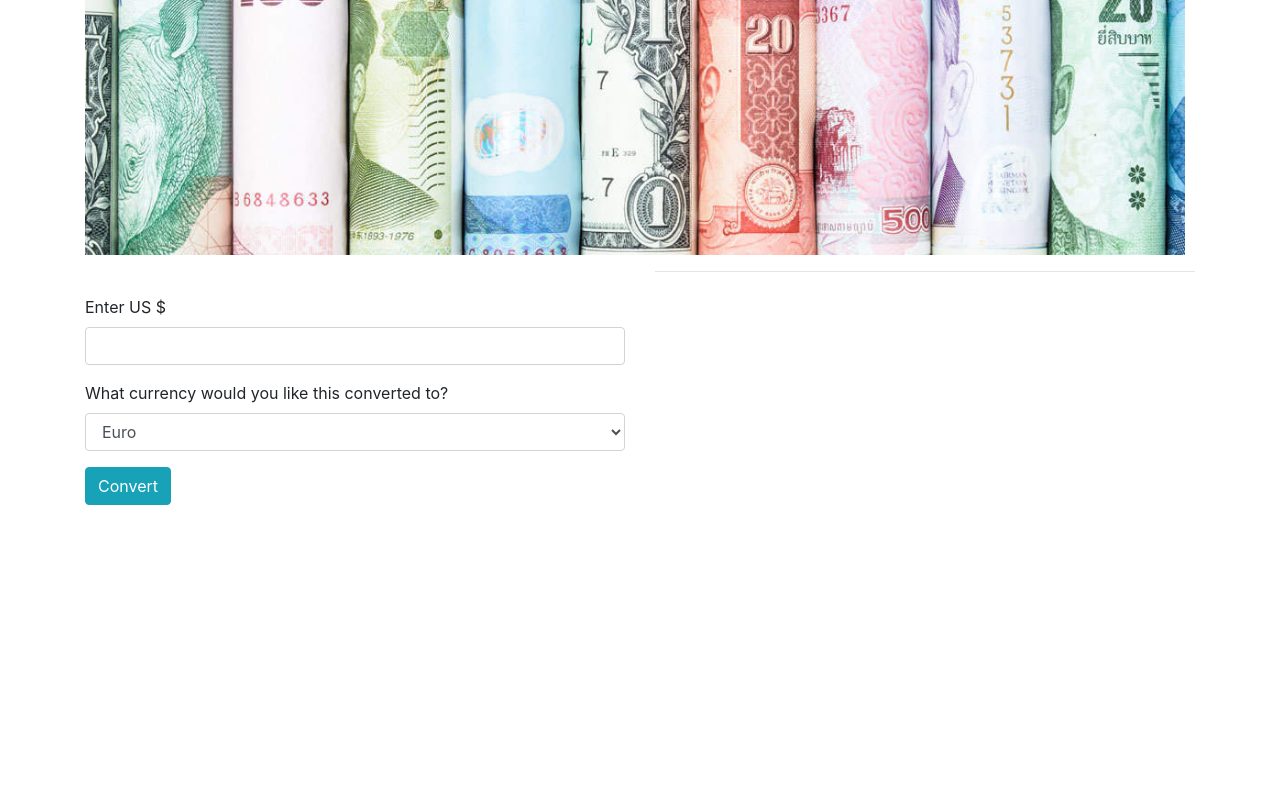
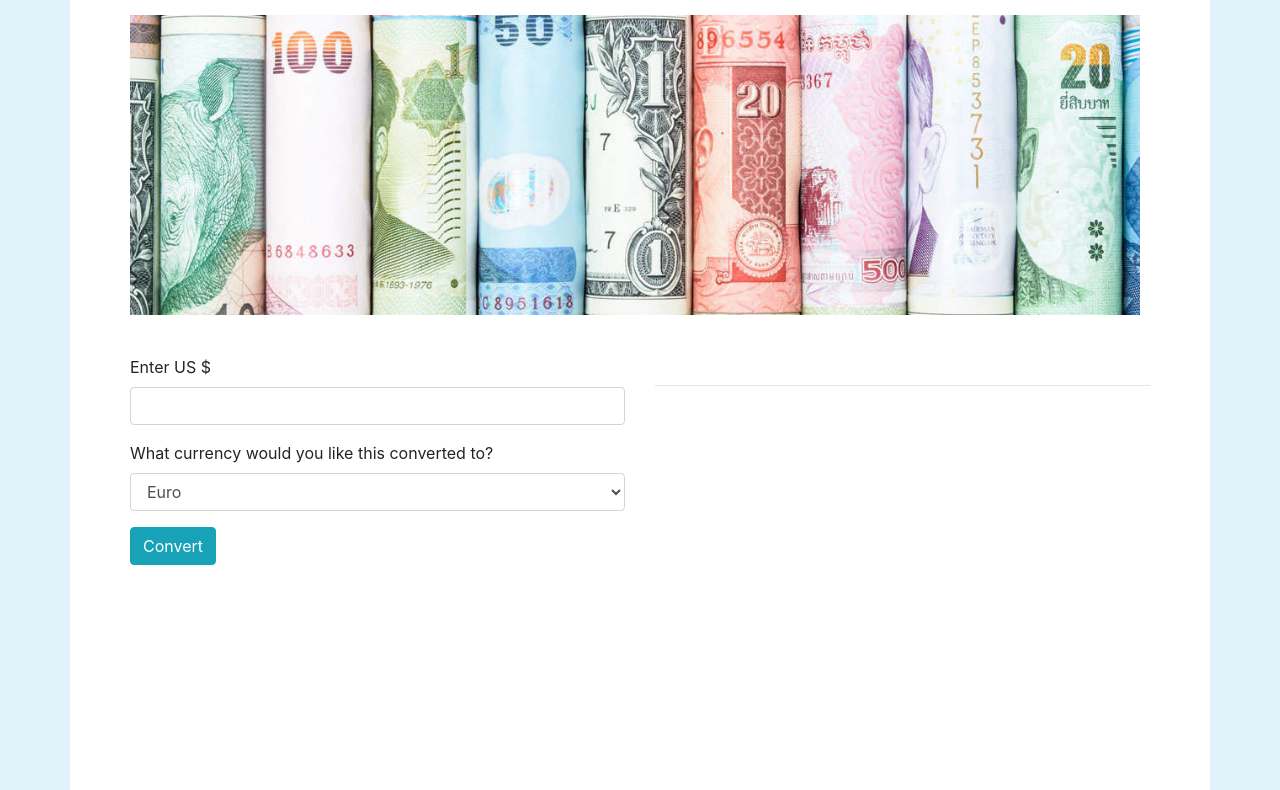
Before and after one commit to janetkarpenske/currency-converter, a website built with webpack: page src/index.html in a window 1280 px wide. Shown: the part 381-1171 px from the top of the page. Before the commit the page ends 886 px from the top, so only its background shows below. Built offline with nearby package versions, Linux system fonts and the light colour scheme; a web font is replaced by a local one.

Commit message:
Add css stylings

```diff
--- a/src/css/styles.css
+++ b/src/css/styles.css
@@ -10,10 +10,22 @@ h1 {
 img {
   margin-top: 20px;
   height: 300px;
-  width: 1100px;
+  width: 1010px;
   object-fit: cover;
 }
 #results, #resultsTwo {
-  margin-top: 15px;
+  margin-top: 20px;
   font-size: 25px;
 }
+#results {
+  margin-top: 70px;
+  margin-bottom: 30px;
+}
+body {
+  background-color: rgb(224, 242, 250);
+}
+.container {
+  background-color: white;
+  padding: 60px;
+  padding-bottom: 300px;
+}
--- a/src/js/conv-service.js
+++ b/src/js/conv-service.js
@@ -33,7 +33,7 @@ export function calcConversion(dollars, currType, conversions) {
     result = (dollars * conversions.PEN).toFixed(2);
   }
   else if (currType) {
-    result = "Sorry, this type of currency is not supported in this program."
+    result = "Sorry, this type of currency is not supported in this program.";
   }
   return result;
 }
```
